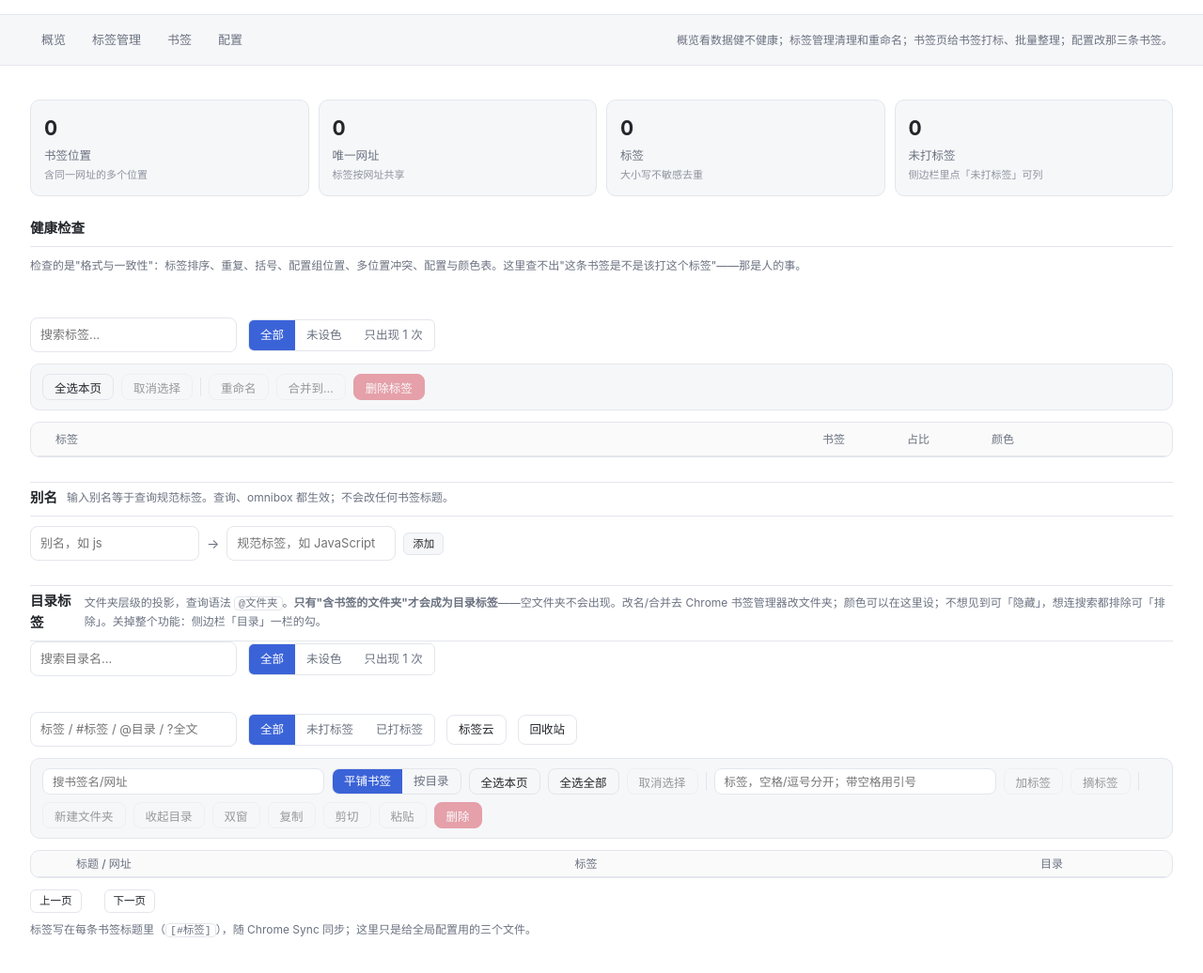
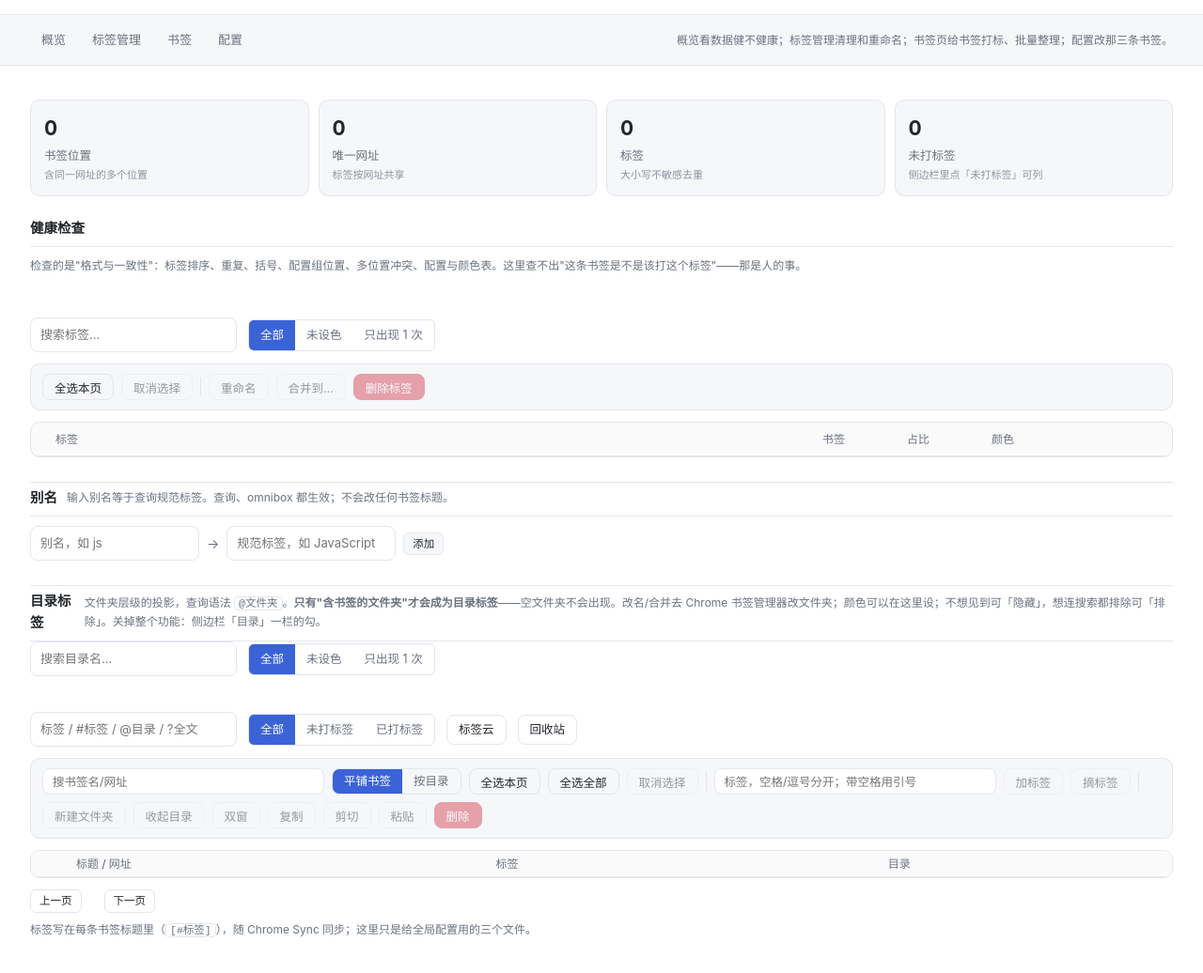
Before and after one commit to vivikuyo/tagmybookmarks, a website with bundled scripts: page space/space.html in a window 1280 px wide. Shown: the part 90-1126 px from the top of the page at 94% size. Built offline with nearby package versions, Linux system fonts and the light colour scheme; no server answers.

Commit message:
修复列宽拖拽失效：后一条 .bm-head 覆盖规则改回变量栅格
- space.css 有两条同名 .bm-head,.bm-row 栅格规则，后者层叠覆盖了变量版
- 两条规则统一为 30px + var(--bm-colW-t/g) + minmax(130px,1fr)
- T107h 守卫防止再回退

```diff
--- a/space/space.css
+++ b/space/space.css
@@ -544,7 +544,7 @@ textarea:focus { border-color: var(--accent); }
 .bm-table { border: 1px solid var(--line); border-radius: 10px; overflow: hidden; }
 .bm-head, .bm-row {
   display: grid;
-  grid-template-columns: 26px minmax(180px, var(--bm-colW-t, 1.5fr)) minmax(120px, var(--bm-colW-g, 1.4fr)) minmax(130px, 1fr);
+  grid-template-columns: 30px minmax(180px, var(--bm-colW-t, 1.5fr)) minmax(120px, var(--bm-colW-g, 1.4fr)) minmax(130px, 1fr);
   gap: 8px; align-items: start;
   padding: 4px 12px;
 }
@@ -694,7 +694,7 @@ input.input, select.input { min-height: 28px; border-radius: 8px; box-sizing: bo
 /* 表格首列（复选框）总宽 30px、左内边距 10px——与书签表的第一列同宽同距 */
 .tagtable thead th.ck, .tagtable td.ck { width: 14px; padding: 8px 6px 8px 10px; }
 .bm-head, .bm-row {
-  grid-template-columns: 30px minmax(220px, 1.5fr) minmax(240px, 1.4fr) 130px;
+  grid-template-columns: 30px minmax(180px, var(--bm-colW-t, 1.5fr)) minmax(120px, var(--bm-colW-g, 1.4fr)) minmax(130px, 1fr);
   padding: 4px 10px;
 }
 
```
Also changed, not shown: tests/run.mjs (+1 -0 lines).
